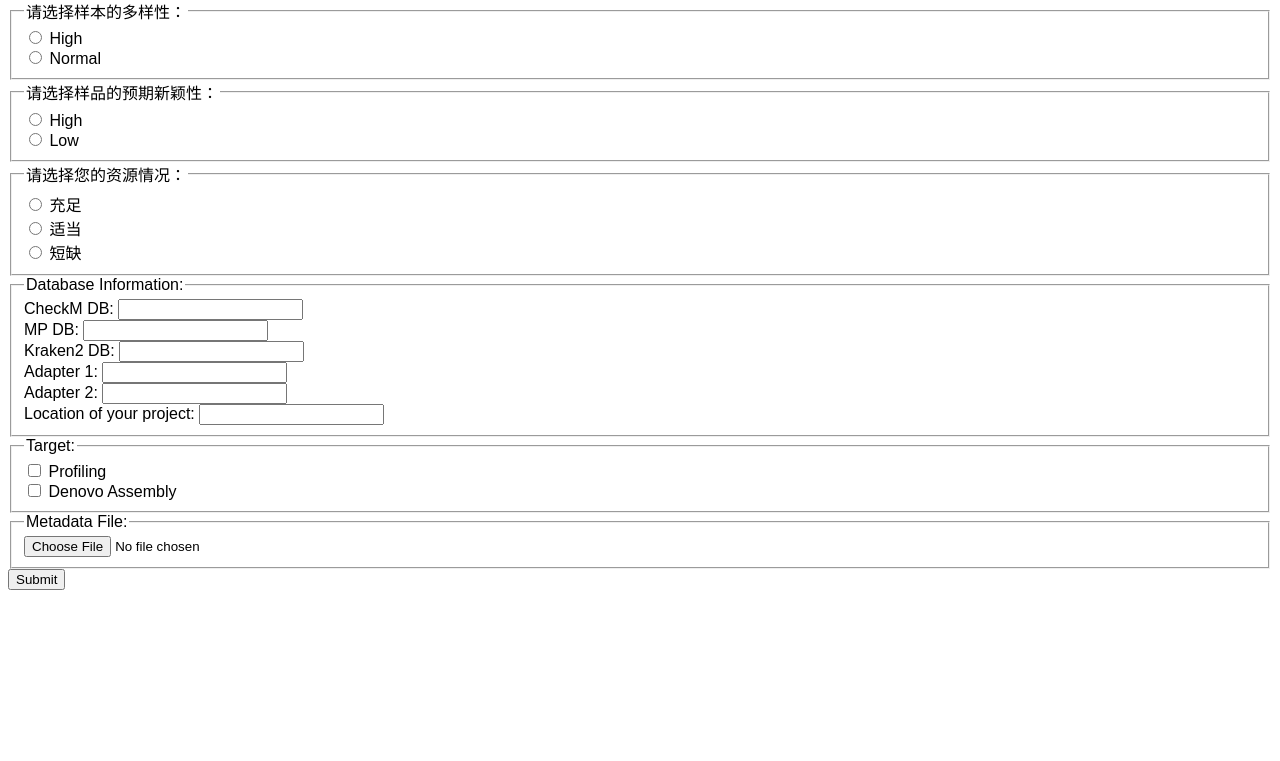
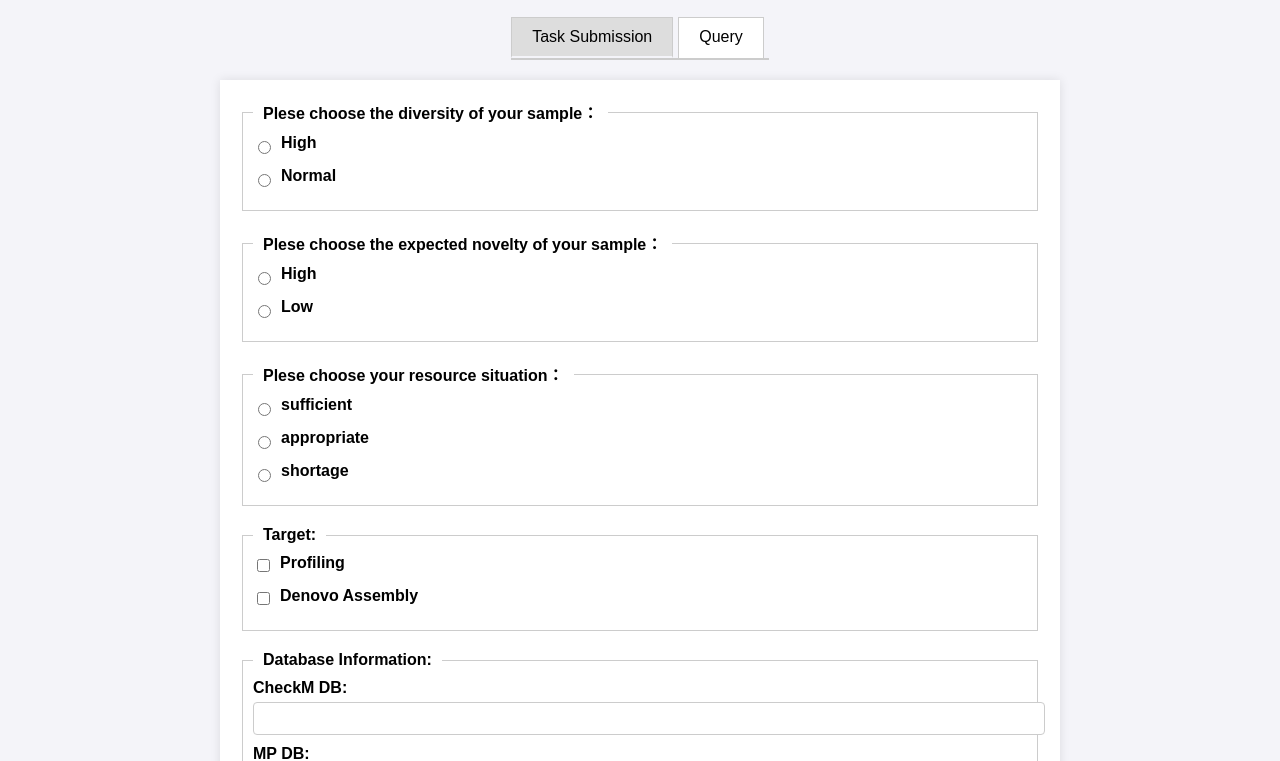
Before and after one commit to meer-trench/SUMAT, a plain HTML site: page index.html in a window 1280 px wide. Shown: the part 121-882 px from the top of the page. Before the commit the page ends 800 px from the top, so only its background shows below. Drawn offline with Linux system fonts and the light colour scheme.

Commit message:
fix some files

```diff
--- a/index.html
+++ b/index.html
@@ -10,6 +10,104 @@
         .tabs { display: flex; cursor: pointer; }
         .tabs div { padding: 10px; border: 1px solid #ccc; }
         .tabs .active { background-color: #ddd; }
+        body {
+            font-family: Arial, sans-serif;
+            background-color: #f4f4f9;
+            margin: 0;
+            padding: 0;
+            display: flex;
+            flex-direction: column;
+            align-items: center;
+        }
+        h1 {
+            margin-top: 20px;
+            color: #fff;
+            background-color: #003366; /* 深蓝色背景 */
+            padding: 20px;
+            border-radius: 5px;
+        }
+        .tabs {
+            display: flex;
+            margin-top: 20px;
+            border-bottom: 2px solid #ccc;
+        }
+        .tabs div {
+            padding: 10px 20px;
+            cursor: pointer;
+            border: 1px solid #ccc;
+            border-bottom: none;
+            background-color: #fff;
+            margin-right: 5px;
+            transition: background-color 0.3s;
+        }
+        .tabs .active {
+            background-color: #ddd;
+            border-bottom: 2px solid #f4f4f9;
+        }
+        .tab {
+            display: none;
+            width: 80%;
+            max-width: 800px;
+            background-color: #fff;
+            padding: 20px;
+            box-shadow: 0 0 10px rgba(0, 0, 0, 0.1);
+            margin-top: 20px;
+        }
+        .tab.active {
+            display: block;
+        }
+        fieldset {
+            border: 1px solid #ccc;
+            padding: 10px;
+            margin-bottom: 20px;
+        }
+        legend {
+            padding: 0 10px;
+            font-weight: bold;
+        }
+        label {
+            display: block;
+            margin-bottom: 5px;
+            font-weight: bold;
+        }
+        input[type="text"],
+        input[type="file"],
+        select {
+            width: 100%;
+            padding: 8px;
+            margin-bottom: 10px;
+            border: 1px solid #ccc;
+            border-radius: 4px;
+        }
+        input[type="radio"],
+        input[type="checkbox"] {
+            margin-right: 10px;
+        }
+        button {
+            padding: 10px 20px;
+            background-color: #007bff;
+            color: #fff;
+            border: none;
+            border-radius: 4px;
+            cursor: pointer;
+            transition: background-color 0.3s;
+        }
+        button:hover {
+            background-color: #0056b3;
+        }
+        #submitResponse,
+        #queryResponse {
+            margin-top: 20px;
+            padding: 10px;
+            background-color: #e9ecef;
+            border: 1px solid #ccc;
+            border-radius: 4px;
+        }
+        .option-group {
+        display: flex;
+        align-items: center;
+        margin-bottom: 10px;
+    }
     </style>
 </head>
 <body>
@@ -21,27 +119,52 @@
     <div id="content1" class="tab active">
         <form id="submitForm" enctype="multipart/form-data">
             <fieldset>
-                <legend>请选择样本的多样性：</legend>
+                <legend>Plese choose the diversity of your sample：</legend>
+                <div class="option-group">
                     <input type="radio" id="diversity_high" name="diversity" value="High" required>
-                <label for="diversity_high">High</label><br>
+                    <label for="diversity_high">High</label>
+                </div>
+                <div class="option-group">
                     <input type="radio" id="diversity_normal" name="diversity" value="Normal" required>
-                <label for="diversity_normal">Normal</label><br>
+                    <label for="diversity_normal">Normal</label>
+                </div>
             </fieldset>
             <fieldset>
-                <legend>请选择样品的预期新颖性：</legend>
+                <legend>Plese choose the expected novelty of your sample：</legend>
+                <div class="option-group">
                     <input type="radio" id="novelty_high" name="novelty" value="High" required>
-                <label for="novelty_high">High</label><br>
+                    <label for="novelty_high">High</label>
+                </div>
+                <div class="option-group">
                     <input type="radio" id="novelty_low" name="novelty" value="Low" required>
-                <label for="novelty_low">Low</label><br>
+                    <label for="novelty_low">Low</label>
+                </div>
             </fieldset>
             <fieldset>
-                <legend>请选择您的资源情况：</legend>
+                <legend>Plese choose your resource situation：</legend>
+                <div class="option-group">
                     <input type="radio" id="resources_sufficient" name="resources" value="sufficient" required>
-                <label for="resources_sufficient">充足</label><br>
+                    <label for="resources_sufficient">sufficient</label>
+                </div>
+                <div class="option-group">
                     <input type="radio" id="resources_appropriate" name="resources" value="appropriate" required>
-                <label for="resources_appropriate">适当</label><br>
+                    <label for="resources_appropriate">appropriate</label>
+                </div>
+                <div class="option-group">
                     <input type="radio" id="resources_shortage" name="resources" value="shortage" required>
-                <label for="resources_shortage">短缺</label><br>
+                    <label for="resources_shortage">shortage</label>
+                </div>
+            </fieldset>
+            <fieldset>
+                <legend>Target:</legend>
+                <div class="option-group">
+                    <input type="checkbox" id="target_profiling" name="target" value="profiling">
+                    <label for="target_profiling">Profiling</label>
+                </div>
+                <div class="option-group">
+                    <input type="checkbox" id="target_denovo" name="target" value="denovo_assembly">
+                    <label for="target_denovo">Denovo Assembly</label>
+                </div>
             </fieldset>
             <fieldset>
                 <legend>Database Information:</legend>
@@ -57,13 +180,6 @@
                 <input type="text" id="adapter2" name="adapter2" required><br>
                 <label for="location">Location of your project:</label>
                 <input type="text" id="location" name="location" required><br>
-            </fieldset>
-            <fieldset>
-                <legend>Target:</legend>
-                <input type="checkbox" id="target_profiling" name="target" value="profiling">
-                <label for="target_profiling">Profiling</label><br>
-                <input type="checkbox" id="target_denovo" name="target" value="denovo_assembly">
-                <label for="target_denovo">Denovo Assembly</label><br>
             </fieldset>
             <fieldset>
                 <legend>Metadata File:</legend>
```
Also changed, not shown: 2 other files. Lines whose indentation alone changed are shown as unchanged.
